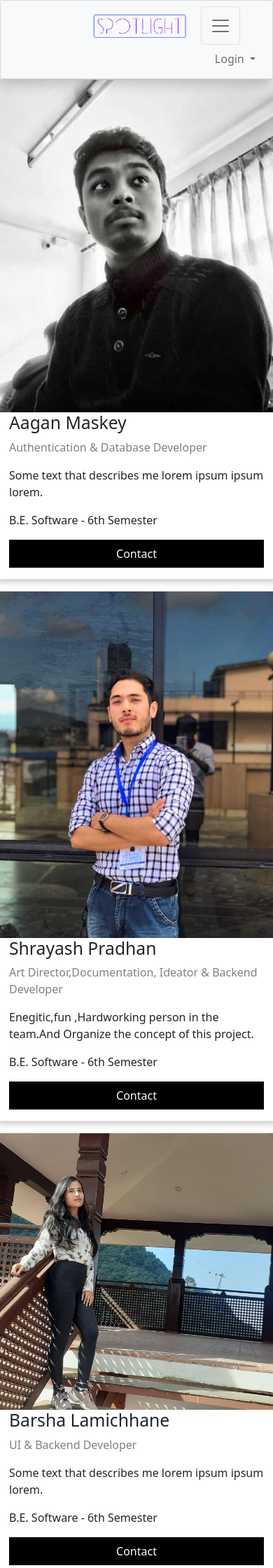
After one commit to AaganMaskey/P2-Spotlight, a Django app: page /team/ in a window 390 px wide. The commit adds this page. Shown: the top 2240 px of the page at 70% size. Run offline with Django 3.2, Linux system fonts and the light colour scheme; some libraries are stand-ins or nearby versions.

Commit message:
Our  Team need better css

```diff
--- a/spotlightv0/creator/views.py
+++ b/spotlightv0/creator/views.py
@@ -11,7 +11,8 @@ from django.urls import reverse
 
 # Create your views here.
 
-
+def team(request):
+    return render(request, "Our_team.html")
 def create(request):
     print("hello world!")
     return render(request, "create.html")
--- a/spotlightv0/spotlightv0/urls.py
+++ b/spotlightv0/spotlightv0/urls.py
@@ -17,6 +17,7 @@ urlpatterns = [
     path('creator/', include("creator.urls")),
     path('profile/<str:username>', login_required(views.ProfileView.as_view()),name='profile'),
     #path('', include('payments.urls'))
+    path ('team/', views.team),
 
 
 ]
--- /dev/null
+++ b/spotlightv0/templates/Our_team.html
@@ -0,0 +1,119 @@
+{% extends 'base.html' %}
+ab
+{% block content %}
+<div>
+<div class="row">
+    <div class="column">
+      <div class="card">
+        <img src="/static/team/Aagan.jpg" alt="Jane" style="width:100%">
+        <div class="container">
+          <h2>Aagan Maskey</h2>
+          <p class="title">Authentication &amp; Database
+            Developer</p>
+          <p>Some text that describes me lorem ipsum ipsum lorem.</p>
+          <p>B.E. Software - 6th Semester</p>
+          <p><button class="button">Contact</button></p>
+        </div>
+      </div>
+    </div>
+
+    <div class="column">
+      <div class="card">
+        <img src="/static/team/Shrayash.jpg" alt="Mike" style="width:100%">
+        <div class="container">
+          <h2>Shrayash Pradhan</h2>
+          <p class="title">Art Director,Documentation, Ideator & Backend Developer</p>
+          <p>Enegitic,fun ,Hardworking person in the team.And Organize the concept of this project.</p>
+          <p>B.E. Software - 6th Semester</p>
+          <p><button class="button">Contact</button></p>
+        </div>
+      </div>
+    </div>
+
+    <div class="column">
+      <div class="card">
+        <img src="/static/team/Barsha.jpg" alt="John" style="width:100%">
+        <div class="container">
+          <h2>Barsha Lamichhane</h2>
+          <p class="title">UI & Backend Developer</p>
+          <p>Some text that describes me lorem ipsum ipsum lorem.</p>
+          <p>B.E. Software - 6th Semester</p>
+          <p><button class="button">Contact</button></p>
+        </div>
+      </div>
+    </div>
+  </div>
+  <div class="column">
+    <div class="card">
+      <img src="/static/team/Amrit.jpg" alt="John" style="width:100%">
+      <div class="container">
+        <h2>Amrit Lamichhane</h2>
+        <p class="title">Backend Developer</p>
+        <p>Some text that describes me lorem ipsum ipsum lorem.</p>
+        <p>B.E. Software - 6th Semester</p>
+        <p><button class="button">Contact</button></p>
+      </div>
+    </div>
+  </div>
+</div>
+</div>
+
+  <style>
+   /* Three columns side by side */
+.column {
+  float: center;
+  width: 33.3%;
+  margin-bottom: 16px;
+  padding: 0 8px;
+}
+
+/* Display the columns below each other instead of side by side on small screens */
+@media screen and (max-width: 650px) {
+  .column {
+    width: 100%;
+    display: block;
+  }
+}
+
+/* Add some shadows to create a card effect */
+.card {
+  box-shadow: 0 4px 8px 0 rgba(0, 0, 0, 0.2);
+}
+
+/* Some left and right padding inside the container */
+.container {
+  padding: 0 16px;
+}
+
+/* Clear floats */
+.container::after, .row::after {
+  content: "";
+  clear: both;
+  display: table;
+}
+
+.title {
+  color: grey;
+}
+
+.button {
+  border: none;
+  outline: 0;
+  display: inline-block;
+  padding: 8px;
+  color: white;
+  background-color: #000;
+  text-align: center;
+  cursor: pointer;
+  width: 100%;
+}
+
+.button:hover {
+  background-color: #555;
+}
+
+
+  </style>
+  <br>
+
+  {% endblock %}
--- a/spotlightv0/templates/base.html
+++ b/spotlightv0/templates/base.html
@@ -120,6 +120,7 @@
 
     {% endblock %}
     <!-- Footer -->
+    <div>
     <footer class="text-center text-lg-start bg-light text-muted">
         <!-- Section: Social media -->
         <section class="d-flex justify-content-center justify-content-lg-between p-4 border-bottom">
@@ -228,7 +229,7 @@
                             Useful links
                         </h6>
                         <p>
-                            <a href="#!" class="text-reset">About</a>
+                            <a href="/team" class="text-reset">About</a>
                         </p>
                         <p>
                             <a href="#!" class="text-reset">Settings</a>
@@ -237,7 +238,7 @@
                             <a href="/creator/projects" class="text-reset">Projects</a>
                         </p>
                         <p>
-                            <a href="#!" class="text-reset">Help</a>
+                            <a href="/team" class="text-reset">Help</a>
                         </p>
                     </div>
                     <!-- Grid column -->
@@ -270,6 +271,7 @@
         </div>
         <!-- Copyright -->
     </footer>
+</div>
     <!-- Footer -->
     <script src="https://cdn.jsdelivr.net/npm/@popperjs/core@2.9.3/dist/umd/popper.min.js"
         integrity="sha384-W8fXfP3gkOKtndU4JGtKDvXbO53Wy8SZCQHczT5FMiiqmQfUpWbYdTil/SxwZgAN" crossorigin="anonymous">
```
Also changed, not shown: spotlightv0/static/team/Aagan.jpg (added), spotlightv0/static/team/Amrit.jpg (added), spotlightv0/static/team/Barsha.jpg (added), spotlightv0/static/team/Shrayash.jpg (added).
